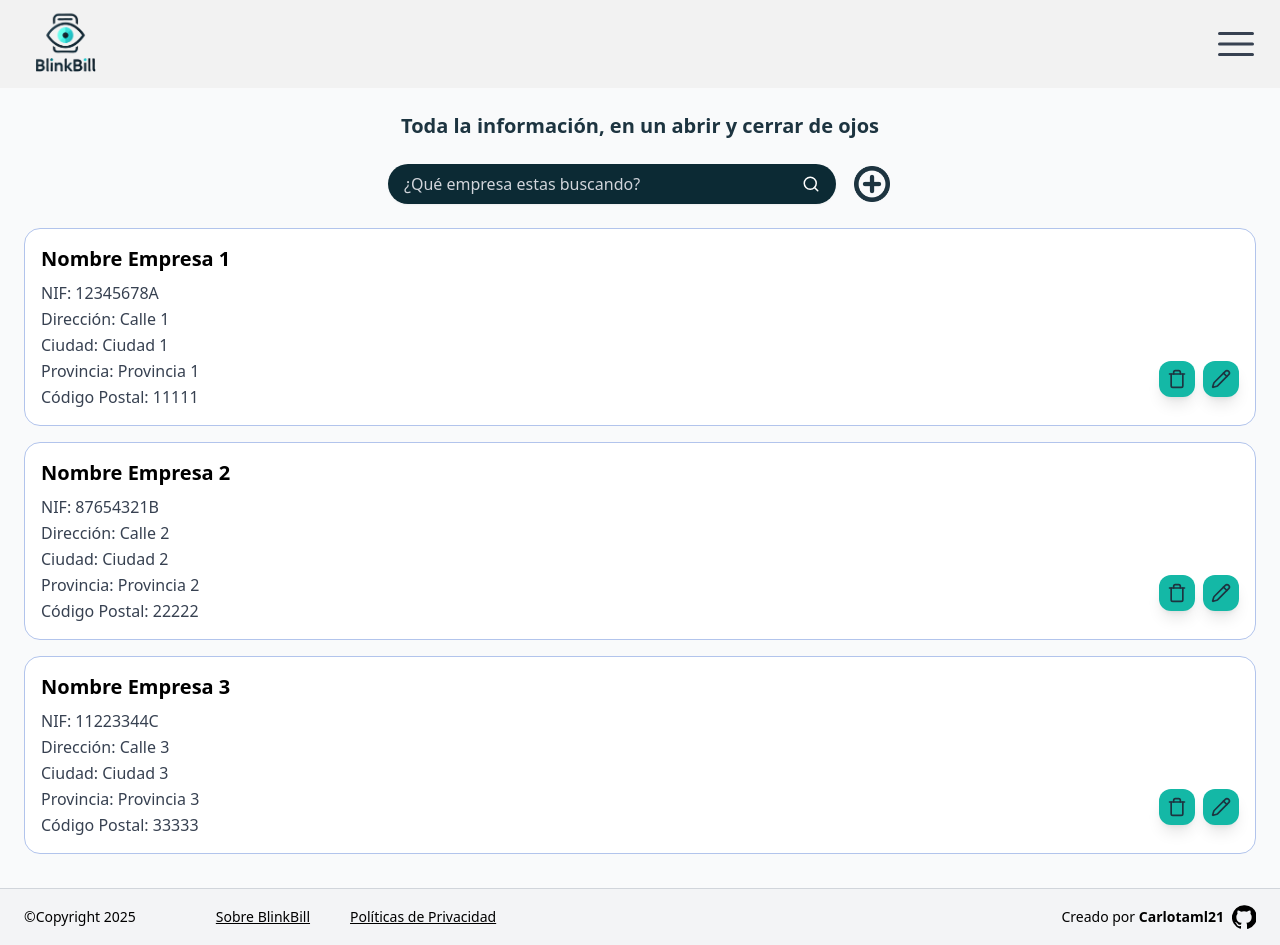
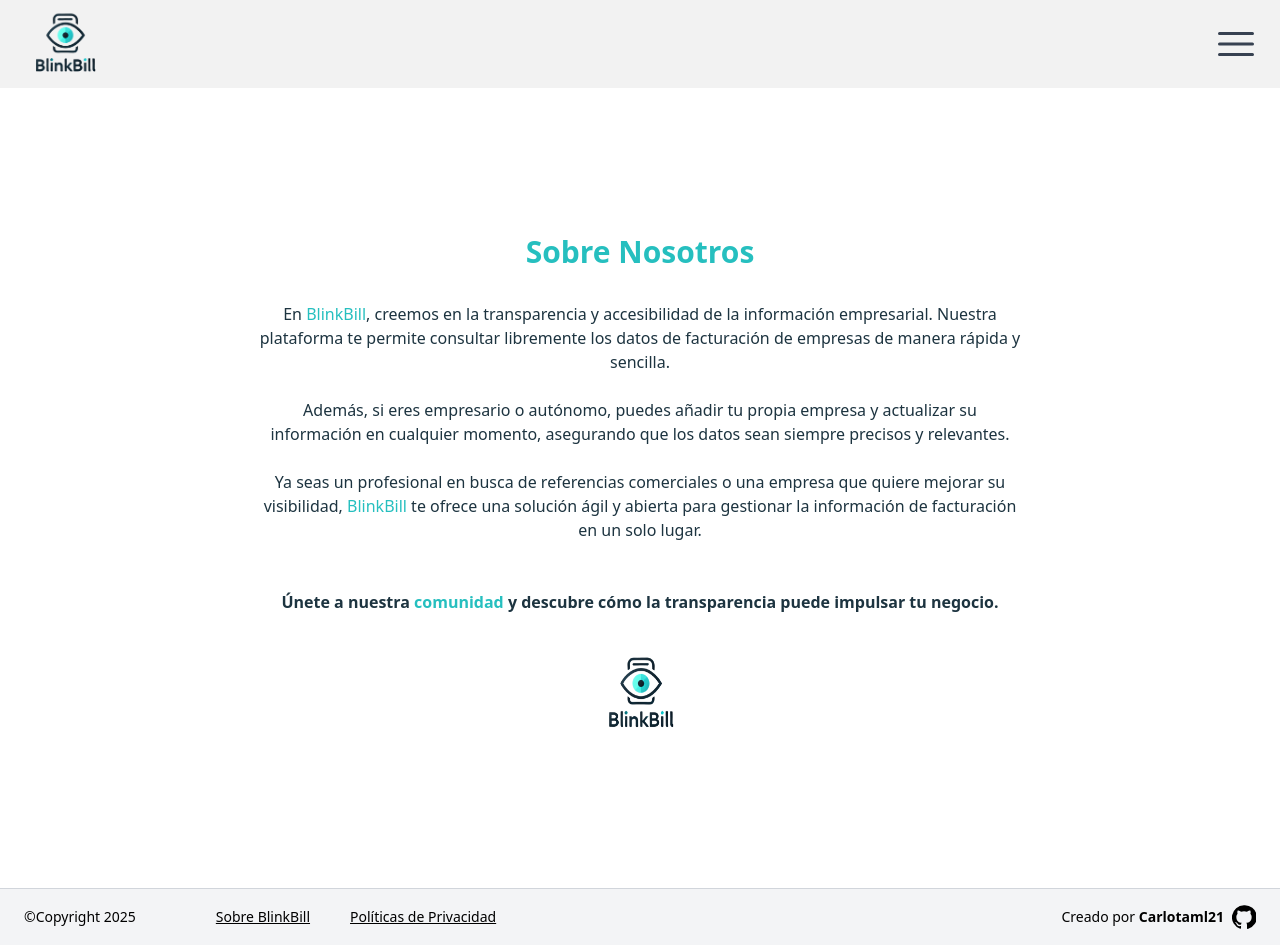
Before and after one commit to Carlotaml21/fronted-blinkBill, a React (Vite) app: page / in a window 1280 px wide. Built offline with nearby package versions, Linux system fonts and the light colour scheme.

Commit message:
add about page

```diff
--- a/src/App.jsx
+++ b/src/App.jsx
@@ -1,12 +1,13 @@
 import Header from './components/Header';
 import Footer from "./components/Footer";
 import HomePage from "./pages/HomePage";
+import AboutPage from "./pages/AboutPage";
 
 function App() {
   return (
     <>
       <Header />
-      <HomePage/>
+      <AboutPage/>
       <Footer />
     </>
   );
--- /dev/null
+++ b/src/pages/AboutPage.jsx
@@ -0,0 +1,39 @@
+import React from "react";
+
+const AboutPage = () => {
+  return (
+    <div className="min-h-screen bg-white flex flex-col items-center justify-center px-6 py-12">
+      <h1 className="text-3xl font-bold text-[#26BFBF] mb-8 text-center">Sobre Nosotros</h1>
+
+      <div className="max-w-3xl space-y-6 text-center text-[#1D3440]">
+        <p>
+          En <span className="text-[#26BFBF]"> BlinkBill</span>, creemos en la transparencia y accesibilidad de la información empresarial.
+          Nuestra plataforma te permite consultar libremente los datos de facturación de empresas de manera rápida y sencilla.
+        </p>
+
+        <p>
+          Además, si eres empresario o autónomo, puedes añadir tu propia empresa y actualizar su información en cualquier momento, asegurando que los datos sean siempre precisos y relevantes.
+        </p>
+
+        <p>
+          Ya seas un profesional en busca de referencias comerciales o una empresa que quiere mejorar su visibilidad,
+          <span className="text-[#26BFBF]"> BlinkBill</span> te ofrece una solución ágil y abierta para gestionar la información de facturación en un solo lugar.
+        </p>
+      </div>
+
+      <p className="mt-12 text-center text-[#1D3440] font-bold">
+        Únete a nuestra <span className="text-[#26BFBF]">comunidad</span> y descubre cómo la transparencia puede impulsar tu negocio.
+      </p>
+
+      <div className="mt-8">
+        <img
+          src="/logoBlinkBill.png" // Asegúrate de tener esta imagen en la carpeta pública o cambiar la ruta
+          alt="BlinkBill logo"
+          className="w-24 h-24 mx-auto"
+        />
+      </div>
+    </div>
+  );
+};
+
+export default AboutPage;
--- a/src/pages/HomePage.jsx
+++ b/src/pages/HomePage.jsx
@@ -67,14 +67,14 @@
         </button>
       </div>
 
-      {/* Formulario flotante */}
+
       {showForm && (
         <div className="absolute top-28 left-1/2 z-50">
           <CompanyForm onSubmit={handleAddCompany} />
         </div>
       )}
 
-      {/* Cards de empresas */}
+
       <div className="space-y-4">
         {filteredCompanies.map((company, idx) => (
           <CompanyCard
```
Also changed, not shown: src/pages/ContactPage.jsx (added).
